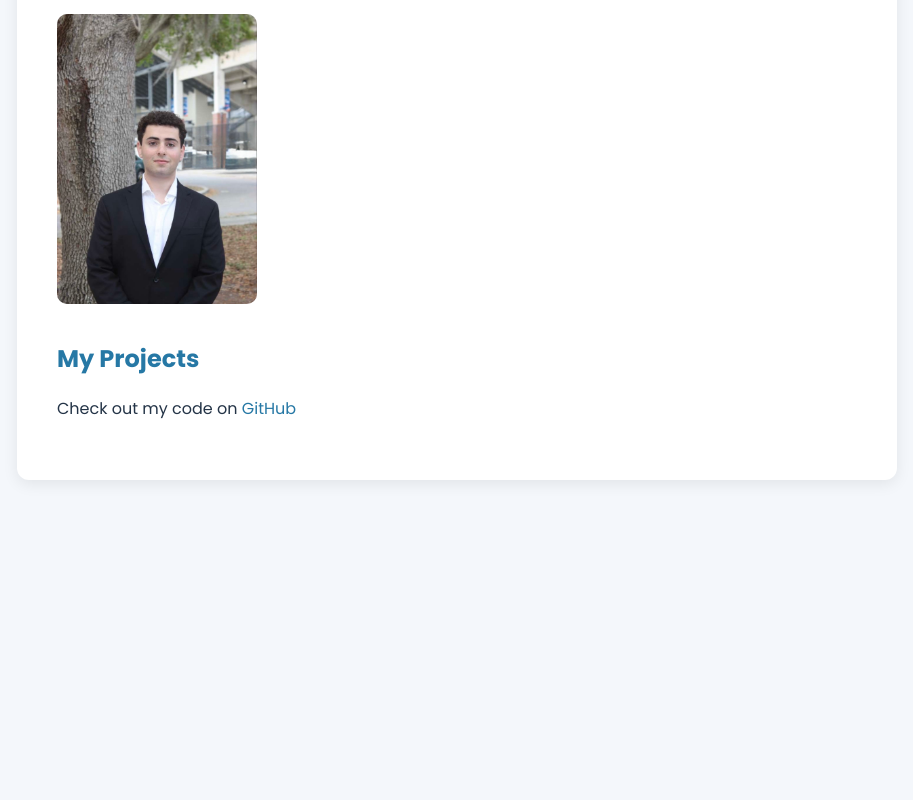
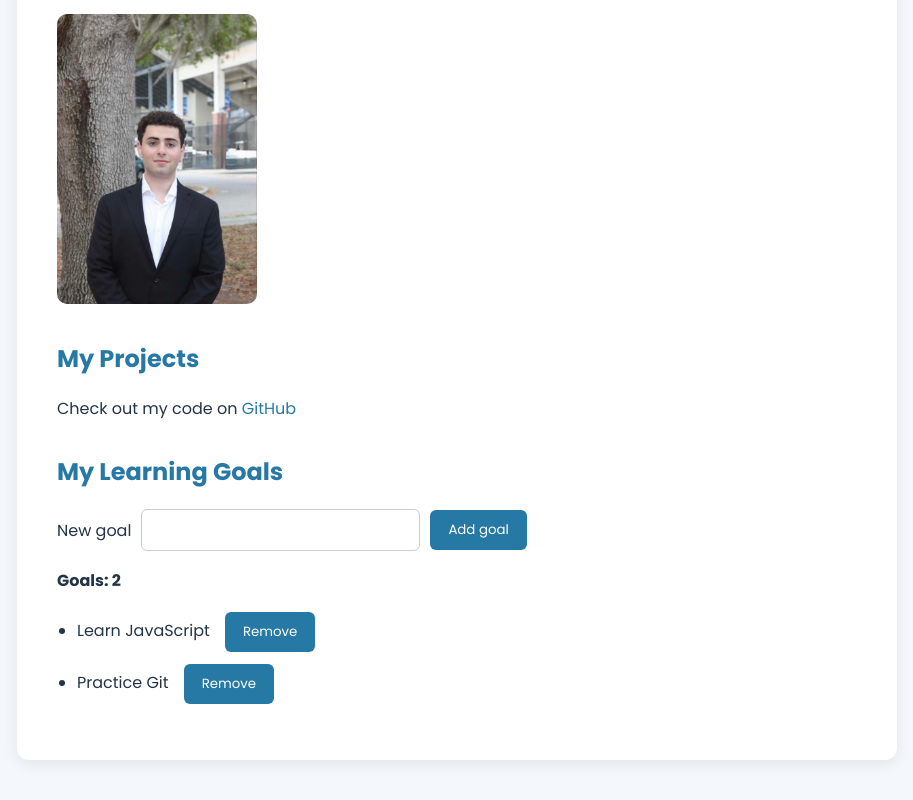
Before and after one commit to andrewglushanok/about-me, a plain HTML site: page index.html in a window 1280 px wide. Shown: the part 669-1469 px from the top of the page, without its empty margins (183-1096 px from the left). Before the commit the page ends 1189 px from the top, so only its background shows below. Drawn offline with Linux system fonts and the light colour scheme.

Commit message:
Add interactive learning goals list

```diff
--- a/index.html
+++ b/index.html
@@ -53,6 +53,19 @@
             <a href="https://github.com/andrewglushanok/about-me"
                target="_blank" rel="noopener noreferrer">GitHub</a>
         </p>
+        <section>
+    <h2>My Learning Goals</h2>
+
+    <form id="goal-form">
+        <label for="goal-input">New goal</label>
+        <input id="goal-input" type="text">
+        <button type="submit">Add goal</button>
+    </form>
+
+    <p id="goal-message" aria-live="polite"></p>
+    <p id="goal-count"></p>
+    <ul id="goal-list"></ul>
+</section>
     </div>
 </body>
 </html>
--- a/script.js
+++ b/script.js
@@ -27,3 +27,66 @@ function changeTheme() {
 }
 
 themeButton.addEventListener("click", changeTheme);
+
+
+const goals = ["Learn JavaScript", "Practice Git"];
+
+const goalForm = document.getElementById("goal-form");
+const goalInput = document.getElementById("goal-input");
+const goalList = document.getElementById("goal-list");
+const goalCount = document.getElementById("goal-count");
+const goalMessage = document.getElementById("goal-message");
+
+function renderGoals() {
+    goalList.replaceChildren();
+
+    goals.forEach(function(goal, index) {
+        const item = document.createElement("li");
+        const label = document.createElement("span");
+
+        label.textContent = goal;
+        item.append(label);
+
+
+const removeButton = document.createElement("button");
+
+removeButton.type = "button";
+removeButton.textContent = "Remove";
+
+removeButton.setAttribute(
+    "aria-label",
+    "Remove " + goal
+);
+
+removeButton.addEventListener("click", function() {
+    goals.splice(index, 1);
+    renderGoals();
+});
+
+item.append(removeButton);
+
+        goalList.append(item);
+    });
+
+    goalCount.textContent = "Goals: " + goals.length;
+}
+
+renderGoals();
+
+goalForm.addEventListener("submit", function(event) {
+    event.preventDefault();
+
+    const text = goalInput.value.trim();
+
+    if (text === "") {
+        goalMessage.textContent = "Enter a goal first.";
+        return;
+    }
+
+    goals.push(text);
+    renderGoals();
+
+    goalInput.value = "";
+    goalMessage.textContent = "Goal added.";
+    goalInput.focus();
+});
--- a/styles.css
+++ b/styles.css
@@ -105,3 +105,35 @@ body.dark-theme button {
 body.dark-theme button:hover {
     background-color: #ffffff;
 }
+
+/* Learning Goals Section */
+
+#goal-form {
+    display: flex;
+    flex-wrap: wrap;
+    align-items: center;
+    gap: 10px;
+    margin-bottom: 15px;
+}
+
+#goal-list {
+    padding-left: 20px;
+}
+
+#goal-list li {
+    margin-bottom: 12px;
+    line-height: 1.8;
+    overflow-wrap: anywhere;
+}
+
+#goal-list button {
+    margin-left: 15px;
+}
+
+#goal-count {
+    font-weight: bold;
+}
+
+#goal-message {
+    margin-top: 10px;
+}
```
